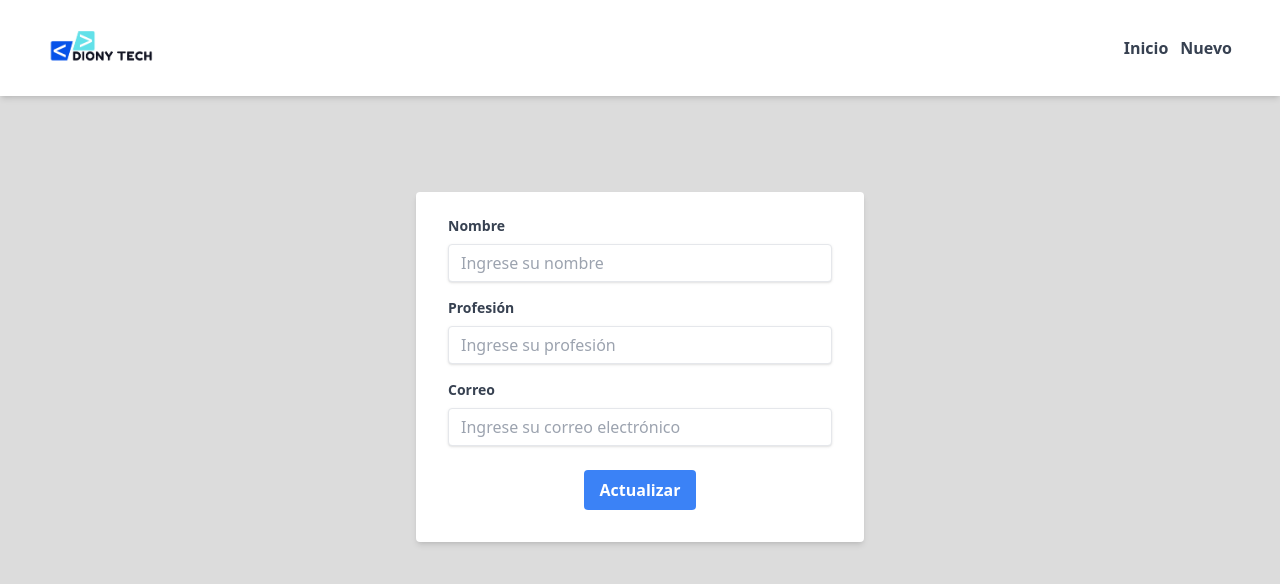
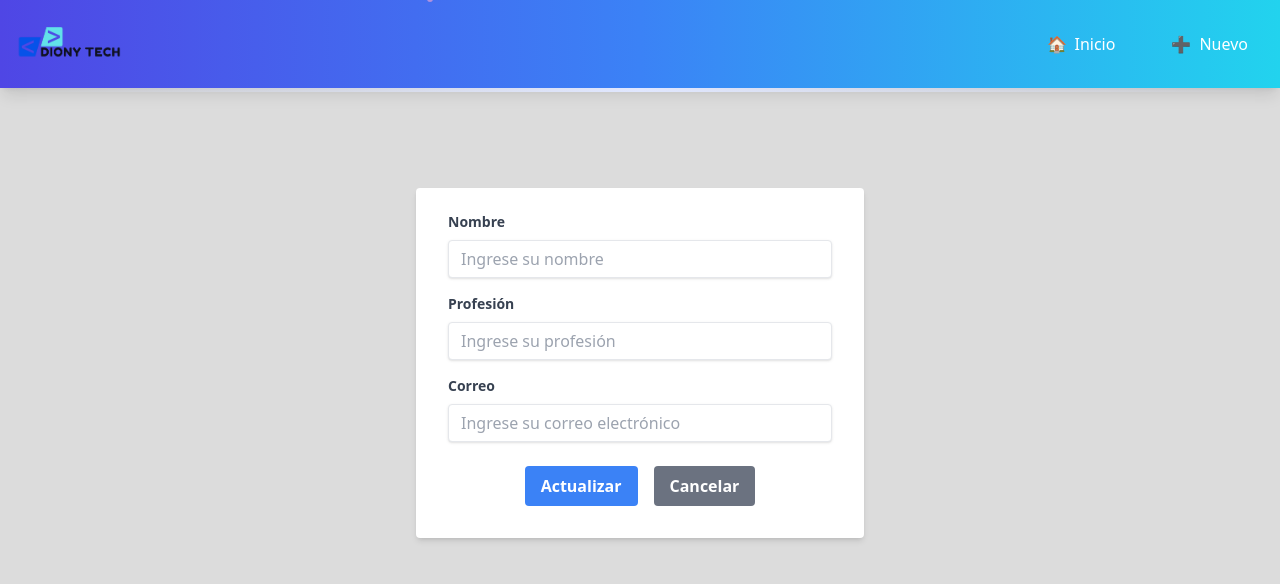
Before and after one commit to DionyJC/MERN-crud, a React (Vite) app in the folder frontend/: page /edit/1 in a window 1280 px wide. Shown: the top 584 px of the page. Built offline with nearby package versions, Linux system fonts and the light colour scheme; no server answers.

Commit message:
Mejorar las cads que contienen la información, colocar enel fomulario de editar como nuevo un botón de eliminar y arreglar un poco el navbar

```diff
--- a/frontend/src/components/Header.jsx
+++ b/frontend/src/components/Header.jsx
@@ -1,13 +1,33 @@
 import NavMenu from "./NavMenu"
 import Logo from "./Logo"
+import { motion } from "framer-motion"
 
 const Header = () => {
   return (
-    <div className=" bg-white sticky top-0 flex-wrap z-[40]  flex w-full items-center justify-between py-4 border-gray-800 px-12 shadow-md">
+    <motion.header
+      initial={{ y: -50, opacity: 0 }}
+      animate={{ y: 0, opacity: 1 }}
+      transition={{ duration: 0.5 }}
+      className="sticky top-0 z-50 w-full"
+    >
+      <div className="bg-gradient-to-r from-indigo-600 via-blue-500 to-cyan-400 shadow-lg">
+        {/* Decorative top dots */}
+        <div className="container mx-auto px-4 relative">
+          <div className="absolute -top-2 left-1/4 w-2 h-2 rounded-full bg-yellow-300 opacity-70"></div>
+          <div className="absolute -top-1 left-1/3 w-1.5 h-1.5 rounded-full bg-pink-300 opacity-60"></div>
+          <div className="absolute -top-3 right-1/4 w-2.5 h-2.5 rounded-full bg-green-300 opacity-70"></div>
+          <div className="absolute -top-2 right-1/3 w-1.5 h-1.5 rounded-full bg-purple-300 opacity-60"></div>
 
-      <Logo />
-      <NavMenu />
-    </div>
+          <div className="flex items-center justify-between py-3">
+            <Logo />
+            <NavMenu />
+          </div>
+        </div>
+      </div>
+
+      {/* Subtle curved shadow */}
+      <div className="h-1 bg-gradient-to-r from-transparent via-indigo-100 to-transparent"></div>
+    </motion.header>
   )
 }
 
--- a/frontend/src/components/Nav.jsx
+++ b/frontend/src/components/Nav.jsx
@@ -1,15 +1,59 @@
 import { Link } from "react-router-dom";
-import { motion } from "framer-motion"
+import { motion } from "framer-motion";
+import { useState } from "react";
 
 const Nav = () => {
+  const [hoveredIndex, setHoveredIndex] = useState(null);
+
+  const navItems = [
+    { label: "Inicio", path: "/", icon: "🏠" },
+    { label: "Nuevo", path: "/add", icon: "➕" }
+  ];
+
   return (
     <motion.div
-    initial={{ opacity: 0, scale: 0.5 }}
-    animate={{ opacity: 1, scale: 1 }}
-    transition={{ duration: 0.5 }}
-     className="flex flex-col sm:flex-row justify-end gap-3 text-gray-700 font-bold ">
-      <Link to="/" className="sm:block hover:text-yellow-400">Inicio</Link>
-      <Link to="/add" className="sm:block hover:text-yellow-400">Nuevo</Link>
+      initial={{ opacity: 0, scale: 0.5 }}
+      animate={{ opacity: 1, scale: 1 }}
+      transition={{ duration: 0.5 }}
+      className="flex flex-col md:flex-row justify-end gap-6 items-center"
+    >
+      {navItems.map((item, index) => (
+        <motion.div
+          key={index}
+          className="relative"
+          onMouseEnter={() => setHoveredIndex(index)}
+          onMouseLeave={() => setHoveredIndex(null)}
+          whileHover={{ scale: 1.05 }}
+          whileTap={{ scale: 0.95 }}
+        >
+          <Link
+            to={item.path}
+            className="text-white font-medium text-lg md:text-base flex items-center gap-2 px-4 py-3 md:py-2 relative z-10"
+          >
+            <span className="block md:hidden lg:block">{item.icon}</span>
+            {item.label}
+          </Link>
+
+          {/* Background highlight on hover */}
+          {hoveredIndex === index && (
+            <motion.div
+              layoutId="hoverBackground"
+              initial={{ opacity: 0 }}
+              animate={{ opacity: 1 }}
+              exit={{ opacity: 0 }}
+              className="absolute inset-0 bg-white bg-opacity-20 rounded-full -z-0"
+            />
+          )}
+
+          {/* Active marker (can be enhanced with route detection) */}
+          <motion.div
+            className="absolute -bottom-1 left-1/2 transform -translate-x-1/2 w-1 h-1 bg-white rounded-full hidden md:block"
+            initial={{ opacity: 0, scale: 0 }}
+            whileHover={{ opacity: 1, scale: 1 }}
+            transition={{ duration: 0.2 }}
+          />
+        </motion.div>
+      ))}
     </motion.div>
   );
 }
--- a/frontend/src/components/NavMenu.jsx
+++ b/frontend/src/components/NavMenu.jsx
@@ -2,9 +2,7 @@ import { IoMenu } from "react-icons/io5";
 import { IoMdClose } from "react-icons/io";
 import Nav from "./Nav";
 import { useState } from "react";
-
-
-
+import { motion, AnimatePresence } from "framer-motion";
 
 const NavMenu = () => {
   const [isOpen, setIsOpen] = useState(false);
@@ -15,31 +13,58 @@ const NavMenu = () => {
 
   return (
     <>
-      <nav className="flex justify-end">
-        <div className="hidden w-full md:flex justify-between gap-4">
+      <nav className="flex justify-end items-center">
+        <div className="hidden md:flex justify-between gap-4">
           <Nav />
         </div>
 
         <div className="md:hidden">
-          <button onClick={toggleNavbar}>
-            {isOpen ? <IoMdClose
-             className="font-bol text-indigo-700 text-2xl " />
-             :
-             <IoMenu
-             className="font-bol text-indigo-700 text-2xl" />}
+          <button
+            onClick={toggleNavbar}
+            className="relative p-2 z-50 bg-white bg-opacity-20 rounded-full hover:bg-opacity-30 transition duration-300 shadow-md focus:outline-none"
+          >
+            <AnimatePresence mode="wait">
+              {isOpen ? (
+                <motion.div
+                  key="close"
+                  initial={{ rotate: -90, opacity: 0 }}
+                  animate={{ rotate: 0, opacity: 1 }}
+                  exit={{ rotate: 90, opacity: 0 }}
+                  transition={{ duration: 0.2 }}
+                >
+                  <IoMdClose className="text-white text-2xl" />
+                </motion.div>
+              ) : (
+                <motion.div
+                  key="menu"
+                  initial={{ rotate: 90, opacity: 0 }}
+                  animate={{ rotate: 0, opacity: 1 }}
+                  exit={{ rotate: -90, opacity: 0 }}
+                  transition={{ duration: 0.2 }}
+                >
+                  <IoMenu className="text-white text-2xl" />
+                </motion.div>
+              )}
+            </AnimatePresence>
           </button>
         </div>
       </nav>
 
-      {
-        isOpen && (
-          <div className=" z-[100] left-0 right-0 top-0 r md:hidden flex basis-full flex-col items-center">
-            <Nav />
-          </div>
-        )
-      }
-
-
+      <AnimatePresence>
+        {isOpen && (
+          <motion.div
+            initial={{ opacity: 0, y: -20 }}
+            animate={{ opacity: 1, y: 0 }}
+            exit={{ opacity: 0, y: -20 }}
+            transition={{ duration: 0.3 }}
+            className="fixed z-40 inset-0 flex justify-center pt-20 bg-gradient-to-b from-indigo-700 to-blue-900 md:hidden"
+          >
+            <div className="container px-6">
+              <Nav />
+            </div>
+          </motion.div>
+        )}
+      </AnimatePresence>
     </>
   );
 };
--- a/frontend/src/components/addUser/Form.jsx
+++ b/frontend/src/components/addUser/Form.jsx
@@ -1,5 +1,5 @@
 import { useState } from "react";
-// import {useNavigate} from 'react-router-dom'
+import { useNavigate } from 'react-router-dom'
 import axios from "axios";
 import toast from "react-hot-toast";
 
@@ -9,7 +9,7 @@ const Form = () => {
   const [profession, setProfession] = useState("");
   const [email, setEmail] = useState("");
 
-  // const navigate = useNavigate();
+  const navigate = useNavigate();
 
   const handleSubmit = async (e) => {
   e.preventDefault();
@@ -105,12 +105,19 @@ const Form = () => {
           />
         </div>
 
-        <div className="flex items-center justify-center">
+        <div className="flex items-center justify-center gap-4">
           <button
             className="bg-blue-500 hover:bg-blue-700 text-white font-bold py-2 px-4 rounded focus:outline-none focus:shadow-outline"
             type="submit"
           >
             Guardar
+          </button>
+          <button
+            className="bg-gray-500 hover:bg-gray-700 text-white font-bold py-2 px-4 rounded focus:outline-none focus:shadow-outline"
+            type="button"
+            onClick={() => navigate('/')}
+          >
+            Cancelar
           </button>
         </div>
       </form>
--- a/frontend/src/components/updateUser/Edit.jsx
+++ b/frontend/src/components/updateUser/Edit.jsx
@@ -101,12 +101,19 @@ const Edit = () => {
           />
         </div>
 
-        <div className="flex items-center justify-center">
+        <div className="flex items-center justify-center gap-4">
           <button
             className="bg-blue-500 hover:bg-blue-700 text-white font-bold py-2 px-4 rounded focus:outline-none focus:shadow-outline"
             type="submit"
           >
             Actualizar
+          </button>
+          <button
+            className="bg-gray-500 hover:bg-gray-700 text-white font-bold py-2 px-4 rounded focus:outline-none focus:shadow-outline"
+            type="button"
+            onClick={() => navigate('/')}
+          >
+            Cancelar
           </button>
         </div>
       </form>
```
Also changed, not shown: frontend/src/components/getUser/User.jsx (+43 -19 lines).
